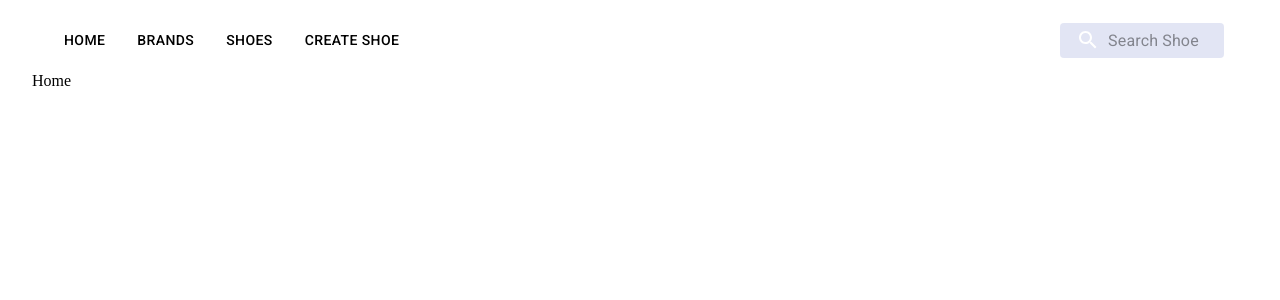
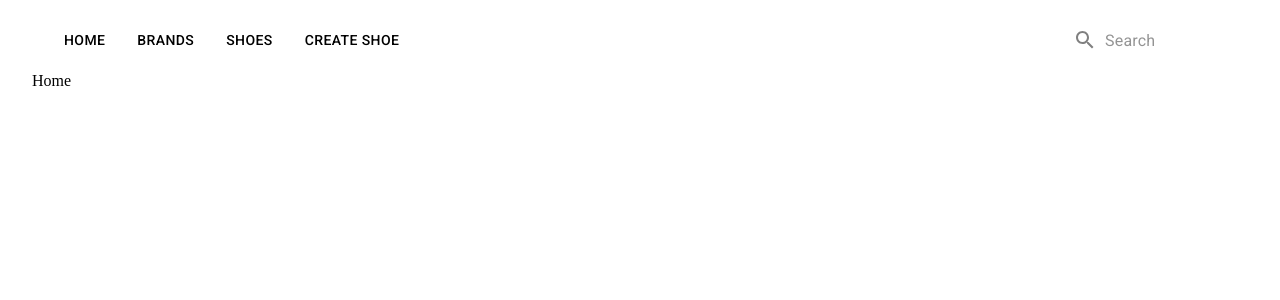
Before and after one commit to mmtakeuchi/shoein-frontend, a React (Create React App) app: page / in a window 1280 px wide. Shown: the top 300 px of the page. Built offline with nearby package versions, Linux system fonts and the light colour scheme; no server answers.

Commit message:
added border and changed colors for search bar in nav

```diff
--- a/src/components/Navbar.js
+++ b/src/components/Navbar.js
@@ -35,10 +35,11 @@ const useStyles = makeStyles((theme) => ({
     variant: "outlined",
     borderColor: 'secondary-main',
     color: "secondary-main",
-    backgroundColor: fade(theme.palette.primary.main, 0.15),
+    borderStyle: 'solid',
+    backgroundColor: fade(theme.palette.background.paper, 0.15),
     '&:hover': {
-      borderColor: fade(theme.palette.primary.main, 0.25),
-      backgroundColor: fade(theme.palette.secondary.main, 0.25),
+      borderColor: fade(theme.palette.info.dark, 0.25),
+      backgroundColor: fade(theme.palette.background.paper, 0.25),
     },
     marginLeft: 0,
     width: '100%',
@@ -55,12 +56,13 @@ const useStyles = makeStyles((theme) => ({
     display: 'flex',
     alignItems: 'center',
     justifyContent: 'center',
+    color: 'grey'
   },
   inputRoot: {
     color: 'black',
   },
   navColor: {
-    background: 'transparent',
+    background: 'white',
     boxShadow: 'none'
   },
   inputInput: {
@@ -123,7 +125,7 @@ const NavBar = () => {
               <SearchIcon />
             </div>
             <InputBase
-              placeholder="Search Shoe"
+              placeholder="Search"
               classes={{
                 root: classes.inputRoot,
                 input: classes.inputInput,
```
